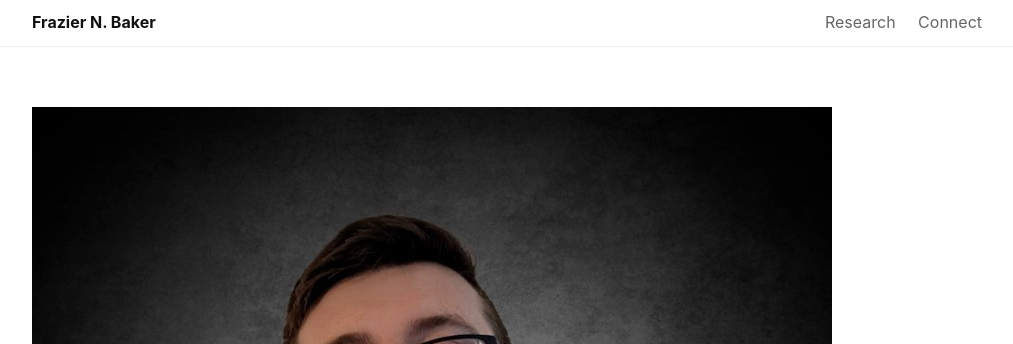
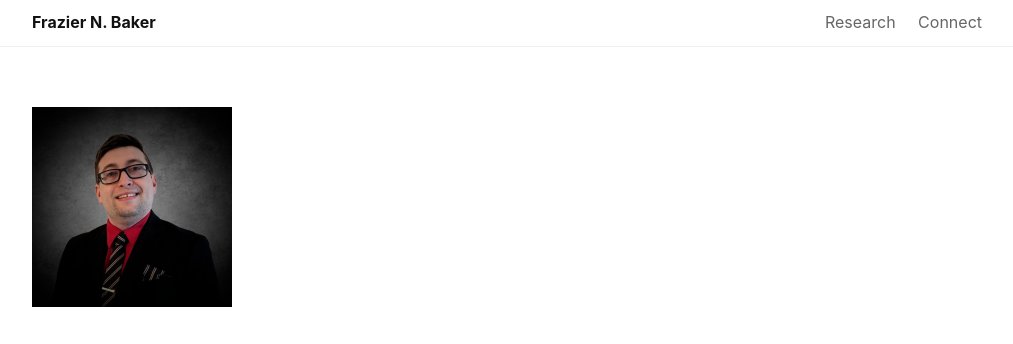
Before and after one commit to frazierbaker/frazierbaker.github.io, a plain HTML site: page index.html in a window 1280 px wide. Shown: the top 344 px of the page, without its empty margins (133-1146 px from the left). Drawn offline with Linux system fonts and the light colour scheme.

Commit message:
Fixed image size
Updated image tag to include max-width and height styles.

```diff
--- a/index.html
+++ b/index.html
@@ -25,7 +25,7 @@
 <div class="container">
 
 <section>
-  <img src="image.png" alt="photo of Frazier" />
+  <img src="image.png" style="max-width:200px; height: auto;" alt="photo of Frazier" />
   <h1>Frazier N. Baker</h1>
   <p class="subtitle" contenteditable="false">
     PhD Student · Agentic AI for Scientific Discovery
```
